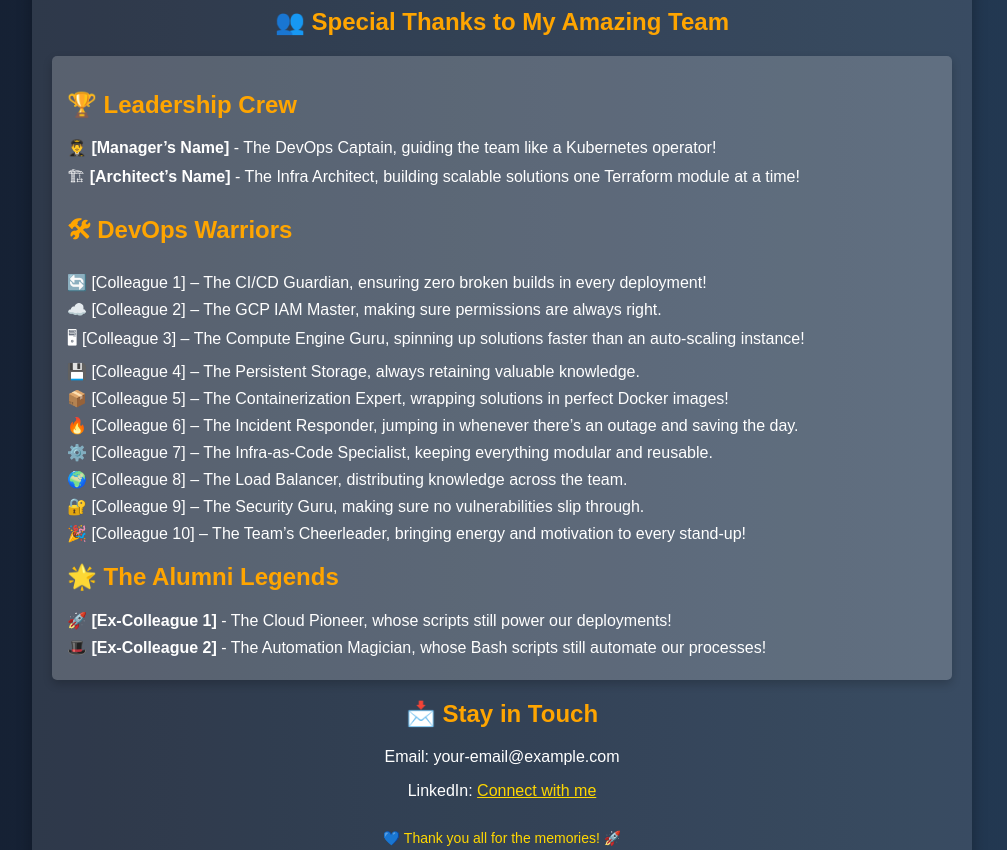
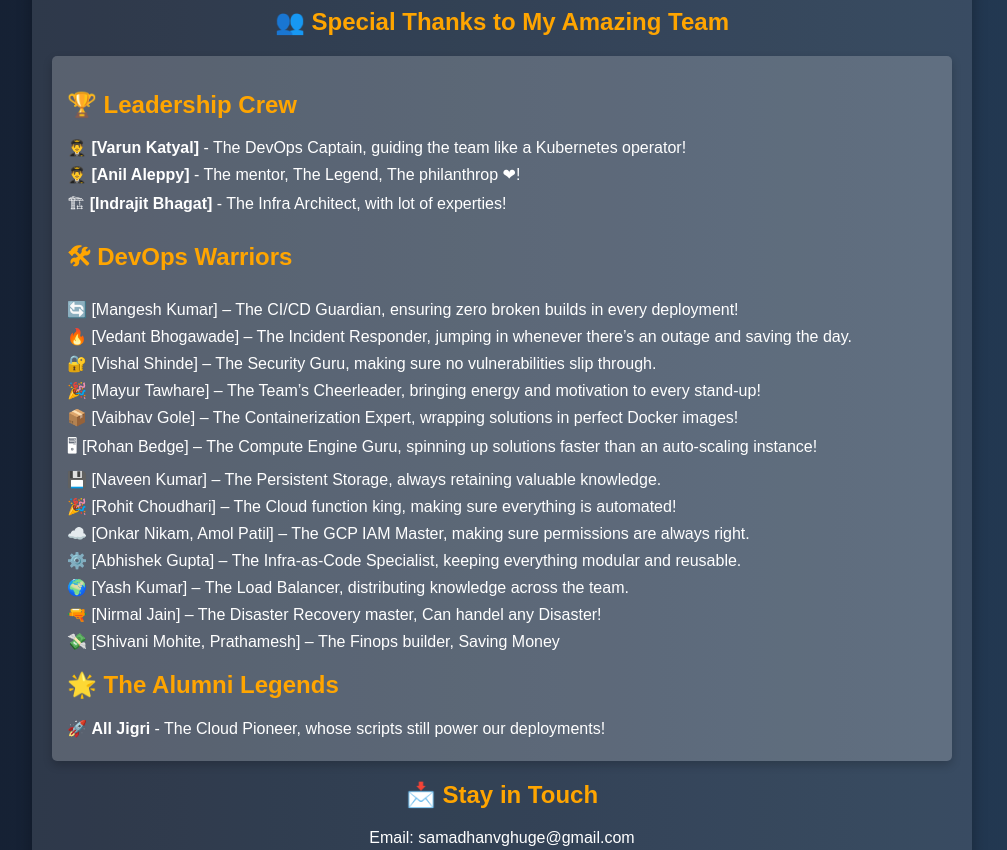
Before and after one commit to SamaDevOps-GCP/farewell, a plain HTML site: page index.html in a window 1280 px wide. Shown: the part 293-1143 px from the top of the page, without its empty margins (138-1145 px from the left). Drawn offline with Linux system fonts and the light colour scheme.

Commit message:
Update index.html

```diff
--- a/index.html
+++ b/index.html
@@ -1,5 +1,6 @@
 <!DOCTYPE html>
 <html lang="en">
+
 <head>
     <meta charset="UTF-8">
     <meta name="viewport" content="width=device-width, initial-scale=1.0">
@@ -12,6 +13,7 @@
             text-align: center;
             padding: 20px;
         }
+
         .container {
             max-width: 900px;
             margin: auto;
@@ -20,15 +22,18 @@
             border-radius: 10px;
             box-shadow: 0px 0px 15px rgba(0, 0, 0, 0.3);
         }
+
         h1 {
             color: #FFD700;
             font-size: 28px;
             animation: fadeIn 2s ease-in-out;
         }
+
         h2 {
             color: #FFA500;
             margin-top: 20px;
         }
+
         .team {
             margin-top: 20px;
             padding: 10px;
@@ -38,15 +43,18 @@
             padding: 15px;
             box-shadow: 0px 4px 10px rgba(0, 0, 0, 0.2);
         }
+
         .team p {
             margin: 8px 0;
         }
+
         .photo-gallery {
             display: flex;
             justify-content: center;
             flex-wrap: wrap;
             margin-top: 20px;
         }
+
         .photo-gallery img {
             width: 45%;
             max-height: 250px;
@@ -55,20 +63,31 @@
             box-shadow: 0px 4px 10px rgba(255, 215, 0, 0.5);
             transition: transform 0.3s ease-in-out;
         }
+
         .photo-gallery img:hover {
             transform: scale(1.05);
         }
+
         .footer {
             margin-top: 30px;
             font-size: 14px;
             color: #FFD700;
         }
+
         @keyframes fadeIn {
-            0% { opacity: 0; transform: translateY(-20px); }
-            100% { opacity: 1; transform: translateY(0); }
+            0% {
+                opacity: 0;
+                transform: translateY(-20px);
+            }
+
+            100% {
+                opacity: 1;
+                transform: translateY(0);
+            }
         }
     </style>
 </head>
+
 <body>
     <div class="container">
         <h1>🚀 Samadhan's Farewell Deployment</h1>
@@ -85,33 +104,40 @@
         <h2>👥 Special Thanks to My Amazing Team</h2>
         <div class="team">
             <h2>🏆 Leadership Crew</h2>
-            <p>👨‍✈️ <b>[Manager’s Name]</b> - The DevOps Captain, guiding the team like a Kubernetes operator!</p>
-            <p>🏗 <b>[Architect’s Name]</b> - The Infra Architect, building scalable solutions one Terraform module at a time!</p>
+            <p>👨‍✈️ <b>[Varun Katyal]</b> - The DevOps Captain, guiding the team like a Kubernetes operator!</p>
+            <p>👨‍✈️ <b>[Anil Aleppy]</b> - The mentor, The Legend, The philanthrop ❤!</p>
+            <p>🏗 <b>[Indrajit Bhagat]</b> - The Infra Architect, with lot of experties!</p>
 
             <h2>🛠 DevOps Warriors</h2>
-            <p>🔄 [Colleague 1] – The CI/CD Guardian, ensuring zero broken builds in every deployment!</p>
-            <p>☁️ [Colleague 2] – The GCP IAM Master, making sure permissions are always right.</p>
-            <p>🖥 [Colleague 3] – The Compute Engine Guru, spinning up solutions faster than an auto-scaling instance!</p>
-            <p>💾 [Colleague 4] – The Persistent Storage, always retaining valuable knowledge.</p>
-            <p>📦 [Colleague 5] – The Containerization Expert, wrapping solutions in perfect Docker images!</p>
-            <p>🔥 [Colleague 6] – The Incident Responder, jumping in whenever there’s an outage and saving the day.</p>
-            <p>⚙️ [Colleague 7] – The Infra-as-Code Specialist, keeping everything modular and reusable.</p>
-            <p>🌍 [Colleague 8] – The Load Balancer, distributing knowledge across the team.</p>
-            <p>🔐 [Colleague 9] – The Security Guru, making sure no vulnerabilities slip through.</p>
-            <p>🎉 [Colleague 10] – The Team’s Cheerleader, bringing energy and motivation to every stand-up!</p>
+            <p>🔄 [Mangesh Kumar] – The CI/CD Guardian, ensuring zero broken builds in every deployment!</p>
+            <p>🔥 [Vedant Bhogawade] – The Incident Responder, jumping in whenever there’s an outage and saving the day.
+            </p>
+            <p>🔐 [Vishal Shinde] – The Security Guru, making sure no vulnerabilities slip through.</p>
+            <p>🎉 [Mayur Tawhare] – The Team’s Cheerleader, bringing energy and motivation to every stand-up!</p>
+            <p>📦 [Vaibhav Gole] – The Containerization Expert, wrapping solutions in perfect Docker images!</p>
+            <p>🖥 [Rohan Bedge] – The Compute Engine Guru, spinning up solutions faster than an auto-scaling instance!
+            </p>
+            <p>💾 [Naveen Kumar] – The Persistent Storage, always retaining valuable knowledge.</p>
+            <p>🎉 [Rohit Choudhari] – The Cloud function king, making sure everything is automated!</p>
+            <p>☁️ [Onkar Nikam, Amol Patil] – The GCP IAM Master, making sure permissions are always right.</p>
+            <p>⚙️ [Abhishek Gupta] – The Infra-as-Code Specialist, keeping everything modular and reusable.</p>
+            <p>🌍 [Yash Kumar] – The Load Balancer, distributing knowledge across the team.</p>
+            <p>🔫 [Nirmal Jain] – The Disaster Recovery master, Can handel any Disaster!</p>
+            <p>💸 [Shivani Mohite, Prathamesh] – The Finops builder, Saving Money</p>
+
+
 
             <h2>🌟 The Alumni Legends</h2>
-            <p>🚀 <b>[Ex-Colleague 1]</b> - The Cloud Pioneer, whose scripts still power our deployments!</p>
-            <p>🎩 <b>[Ex-Colleague 2]</b> - The Automation Magician, whose Bash scripts still automate our processes!</p>
+            <p>🚀 <b> All Jigri </b> - The Cloud Pioneer, whose scripts still power our deployments!</p>
         </div>
 
         <h2>📩 Stay in Touch</h2>
-        <p>Email: your-email@example.com</p>
-        <p>LinkedIn: <a href="https://linkedin.com/in/yourprofile" style="color: #FFD700;">Connect with me</a></p>
+        <p>Email: samadhanvghuge@gmail.com</p>
 
         <div class="footer">
             <p>💙 Thank you all for the memories! 🚀</p>
         </div>
     </div>
 </body>
+
 </html>
```
